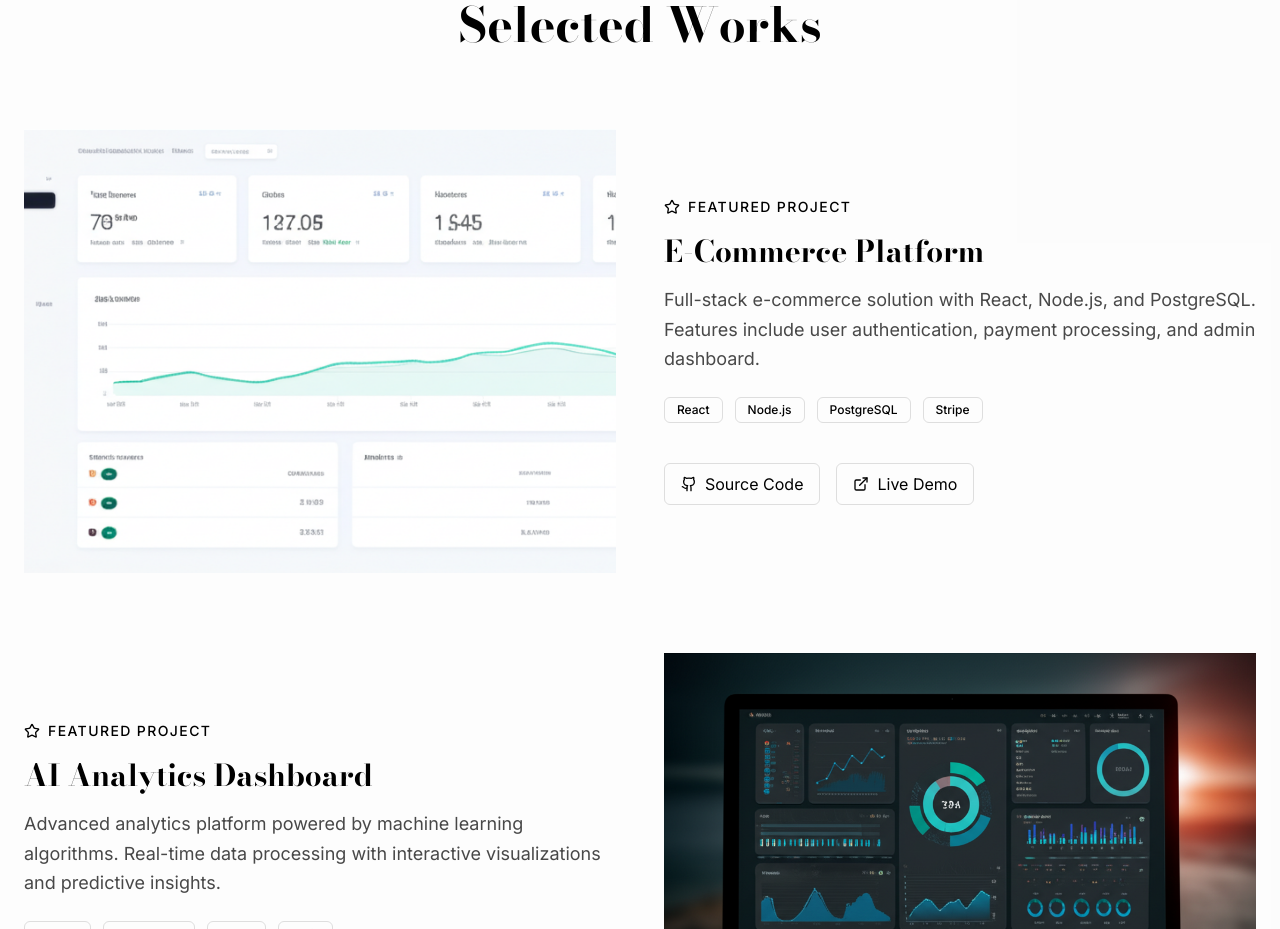
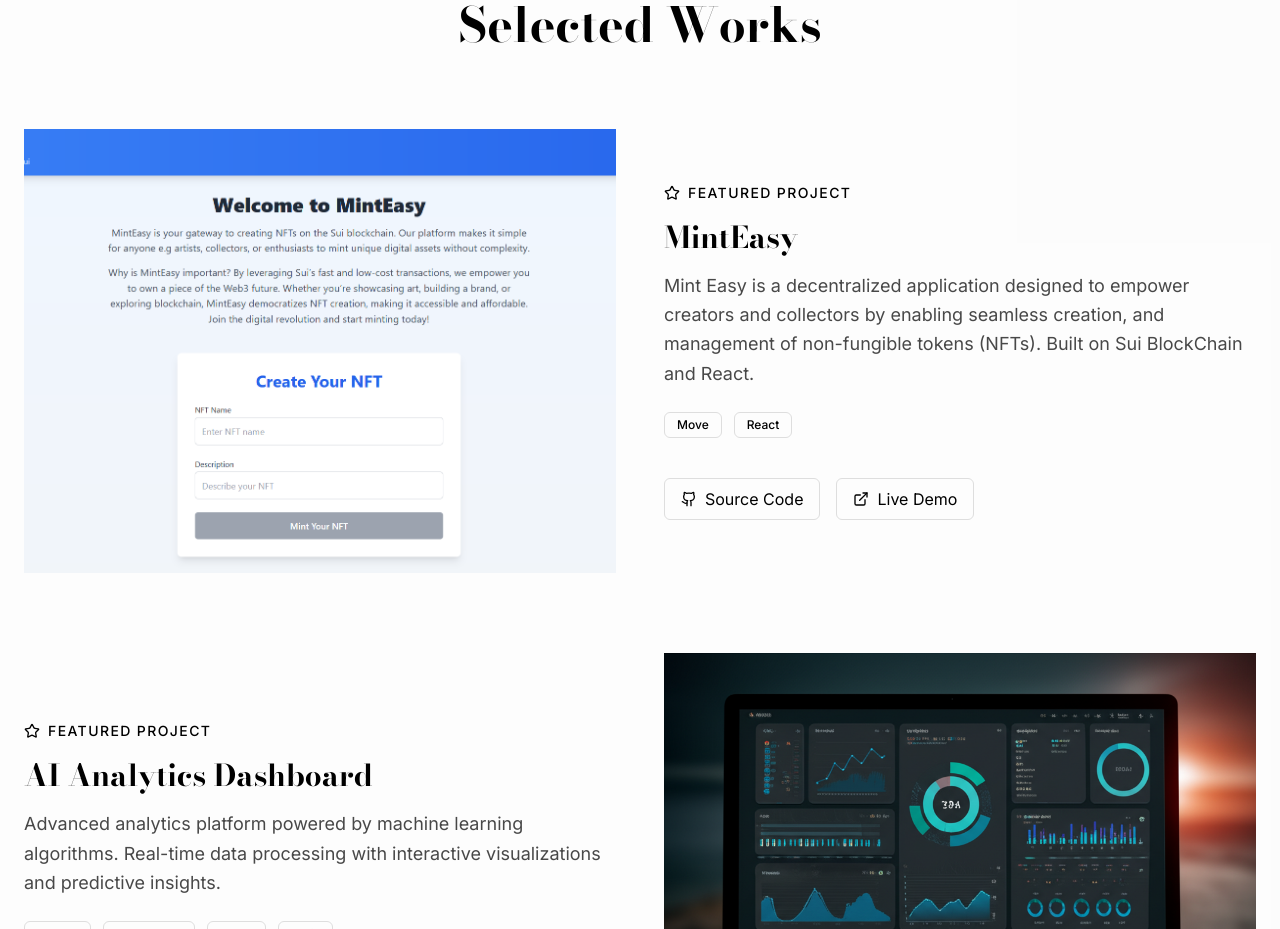
Before and after one commit to Holuwaphemmy01/new-portfolio, a Next.js app: page / in a window 1280 px wide. Shown: the part 3060-3989 px from the top of the page. Built offline with nearby package versions, Linux system fonts and the light colour scheme.

Commit message:
Mint Easy Project added

```diff
--- a/components/Projects.tsx
+++ b/components/Projects.tsx
@@ -6,13 +6,13 @@ import { Button } from "@/components/ui/button"
 
 const projects = [
 	{
-		title: "E-Commerce Platform",
+		title: "MintEasy",
 		description:
-			"Full-stack e-commerce solution with React, Node.js, and PostgreSQL. Features include user authentication, payment processing, and admin dashboard.",
-		tech: ["React", "Node.js", "PostgreSQL", "Stripe"],
-		github: "https://sui-nft-minter-project.vercel.app/",
+			"Mint Easy is a decentralized application designed to empower creators and collectors by enabling seamless creation, and management of non-fungible tokens (NFTs). Built on Sui BlockChain and React.",
+		tech: ["Move", "React"],
+		github: "https://github.com/Holuwaphemmy01/Sui_nft_minter_project",
 		live: "https://sui-nft-minter-project.vercel.app/",
-		image: "/modern-ecommerce-dashboard.png",
+		image: "/MintEasy.png",
 	},
 	{
 		title: "AI Analytics Dashboard",
```
Also changed, not shown: public/MintEasy.png (added).
